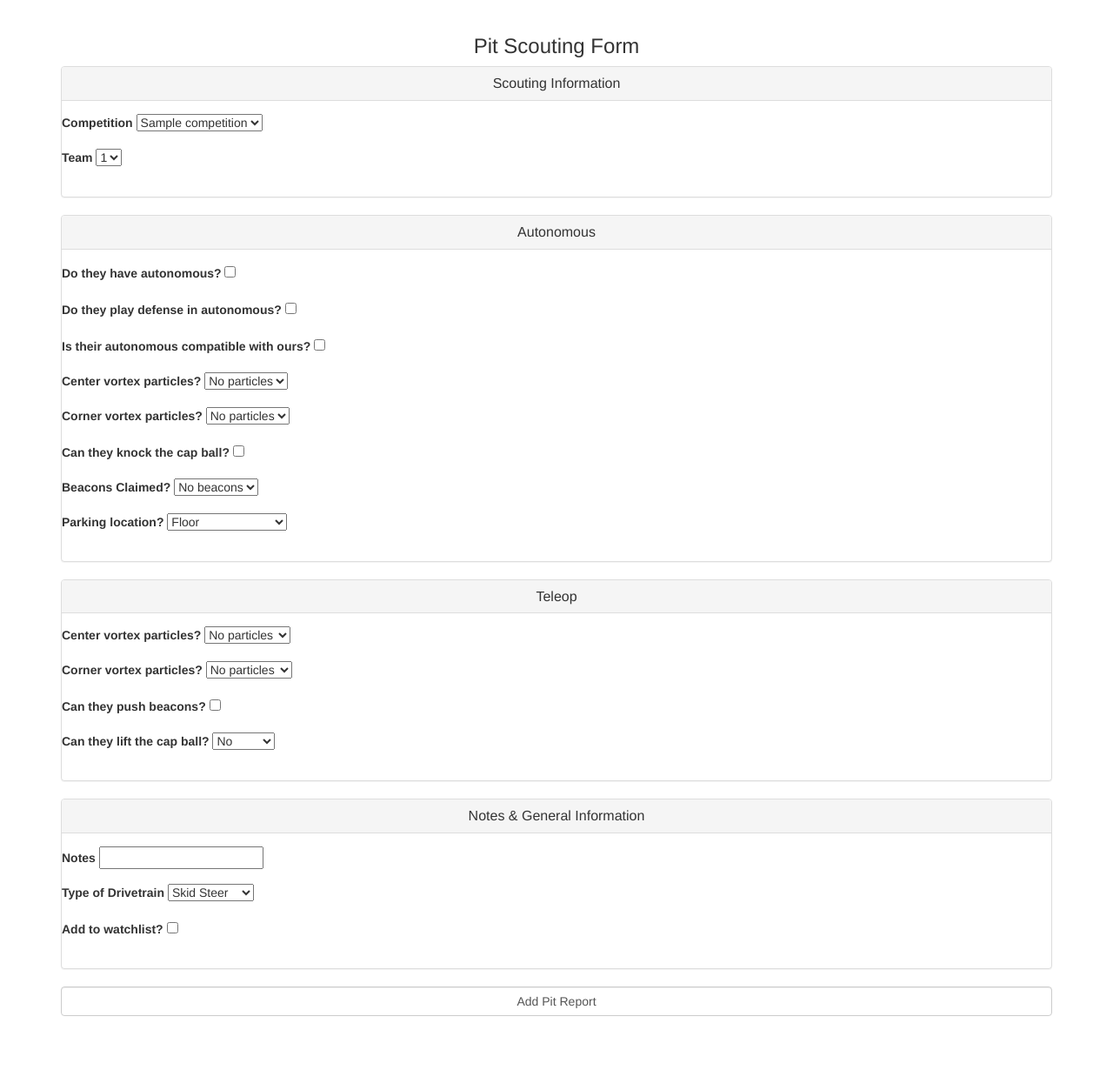
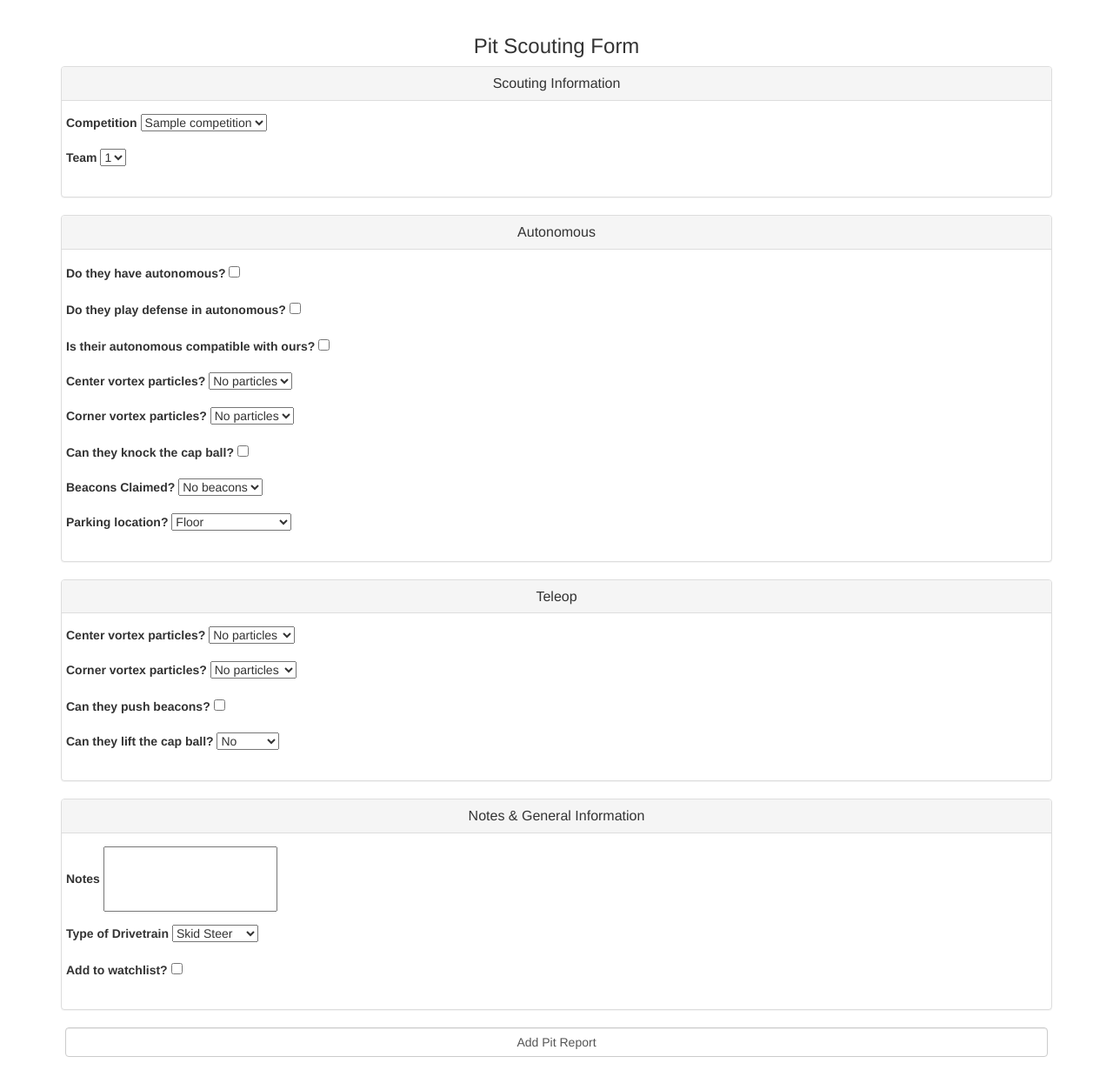
Before and after one commit to jasonrahm/vvapp, a Flask app: page /pit-scouting in a window 1280 px wide. Shown: the part 52-1282 px from the top of the page at 87% size. Before the commit the page ends 1220 px from the top, so only its background shows below. Run offline with Flask 2, Linux system fonts and the light colour scheme; a user stored in the database is signed in; tables that the repository leaves empty hold one stand-in row (values such as "Sample post"); some libraries are stand-ins or nearby versions.

Commit message:
Style update for pit scouting notes field.

```diff
--- a/app/static/css/main.css
+++ b/app/static/css/main.css
@@ -27,16 +27,18 @@
     -moz-appearance: textfield;
 }
 
+#pit_scouting #notes input[type=text],
 #scoring #match_notes input[type=text] {
     width: 200px;
     height: 75px;
 }
 
-
+#pit_scouting .form-group,
 #scoring .form-group {
     padding-left: 5px;
     padding-right: 5px;
 }
+
 #scoring .form-group input[type=number] {
     width: 42px;
     height: 42px;
--- a/app/templates/pit_scouting.html
+++ b/app/templates/pit_scouting.html
@@ -14,6 +14,7 @@
 
 
   <h3>Pit Scouting Form</h3>
+    <div id="pit_scouting">
   <form class="form-horizontal" action="{{ url_for('pit_scouting') }}" method="post">
     {{ form.hidden_tag() }}
 
@@ -101,7 +102,7 @@
                     <h3 class="panel-title">Notes & General Information</h3>
                 </div>
                 <div class="panel-body">
-                    <div class="form-group">
+                    <div class="form-group" id="notes">
                         {{ form.notes.label }} {{ form.notes }}
                     </div>
                     <div class="form-group">
@@ -118,4 +119,5 @@
         <div class="col-xs-12">{{ form.submit(class="form-control") }}</div>
     </div>
   </form>
+    </div>
 {% endblock %}
```
